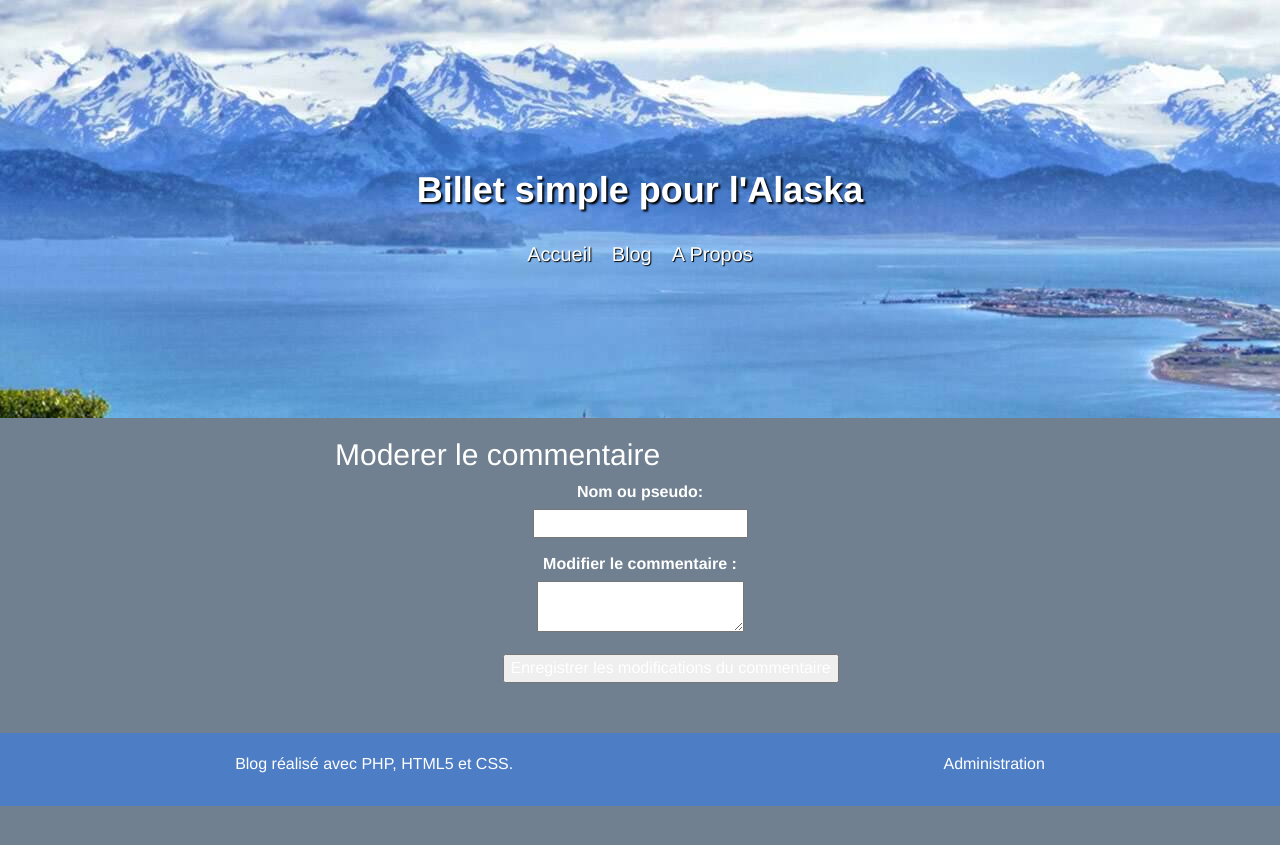
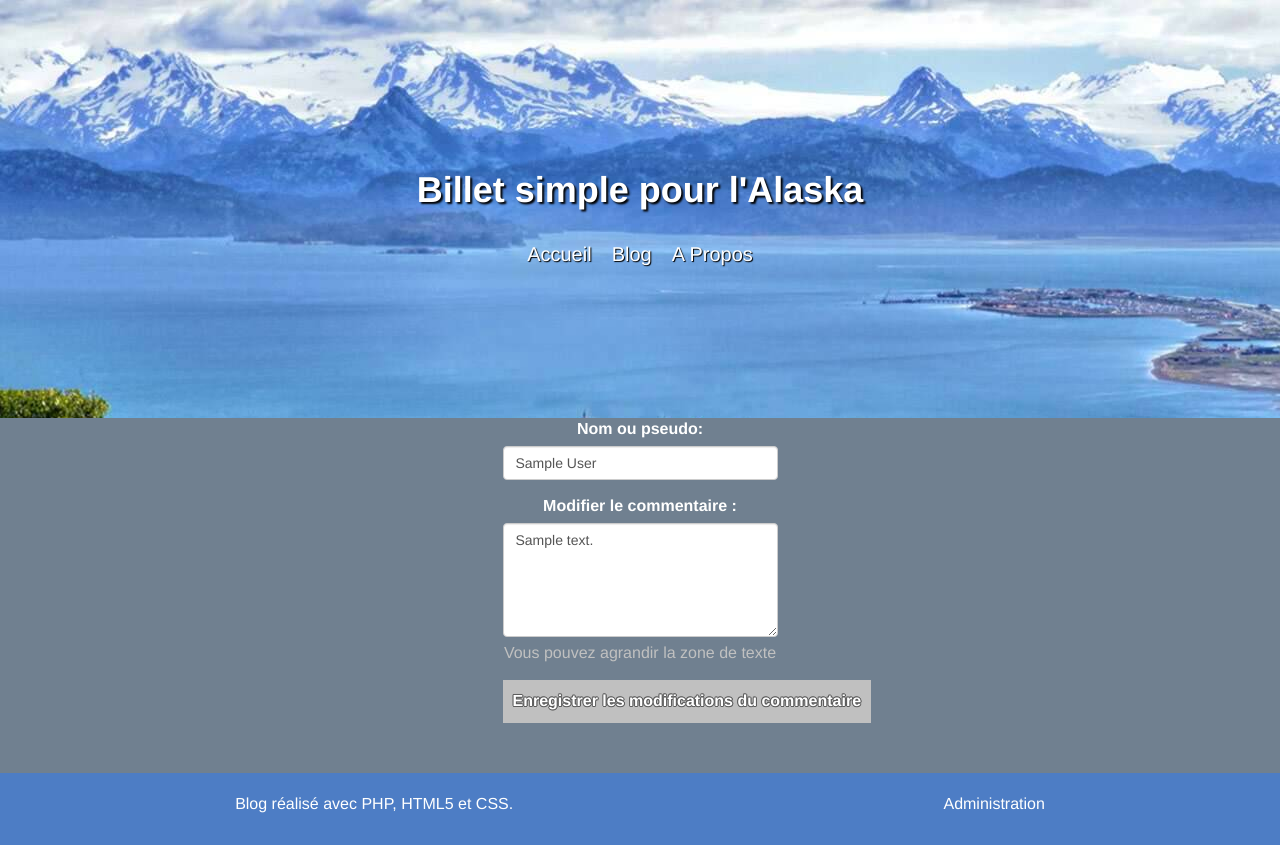
Before and after one commit to AdelineDs/P8-blog, a PHP site: template View/viewComForm.php in a window 1280 px wide. Before the commit the page ends 806 px from the top, so only its background shows below. Run offline with PHP 8.4, Linux system fonts and the light colour scheme; the template is opened without the code that fills it: most values are stand-ins (such as "Sample title", 1, 10 or a date in 2020); some libraries are stand-ins or nearby versions.

Commit message:
css moderation commentaires

```diff
--- a/View/viewComForm.php
+++ b/View/viewComForm.php
@@ -1,4 +1,4 @@
-<?php $this->titre = "Supression d'un commentaire";
+<?php $this->title = "Modération d'un commentaire";
 if (isset($_SESSION['id']) AND isset($_SESSION['login']))
     {
 ?>
@@ -12,18 +12,18 @@ if (isset($_SESSION['id']) AND isset($_SESSION['login']))
         }
     ?>
     <div class="col-lg-offset-3 col-lg-6 col-xs-offset-1 col-xs-10 newCom">
-        <h2>Moderer le commentaire</h2>
         <form action="index.php?action=modifyCom" method="post" class="col-xs-offset-2 col-xs-8 col-sm-offset-3 col-sm-6">
             <input type="hidden" value="<?= $comment['id']?>" name="id_com"/>
             <div class="form-group">
                 <label for="author">Nom ou pseudo:</label>
-                <input name="author" id="author" type=text value="<?= $comment['author'];?>" required="">
+                <input name="author" id="author" type=text value="<?= $comment['author'];?>" required="" class="form-control">
             </div>
             <div class="form-group">
                 <label for="comment">Modifier le commentaire :</label>
-                <textarea name="comment" id="comment" required=""><?= $comment['comment'];?></textarea>
+                <textarea name="comment" id="comment" required="" class="form-control" rows="5"><?= $comment['comment'];?></textarea>
+                <p class="help-block">Vous pouvez agrandir la zone de texte</p>
             </div>
-            <input type="submit" value="Enregistrer les modifications du commentaire">
+            <input type="submit" value="Enregistrer les modifications du commentaire" class="confirmCom">
         </form>
     </div>
 </div>
--- a/public/style.css
+++ b/public/style.css
@@ -13,7 +13,8 @@ body{
 .disconnectAdmin,
 .submitPost,
 .confirm,
-.cancel{
+.cancel,
+.confirmCom{
     background: silver;
     color: white;
     font-weight: bold;
@@ -30,7 +31,8 @@ body{
 .disconnectAdmin:hover,
 .submitPost:hover,
 .confirm:hover,
-.cancel:hover{
+.cancel:hover,
+.confirmCom:hover{
     border: #696969 3px solid;
     margin: -3px;
 }
```
